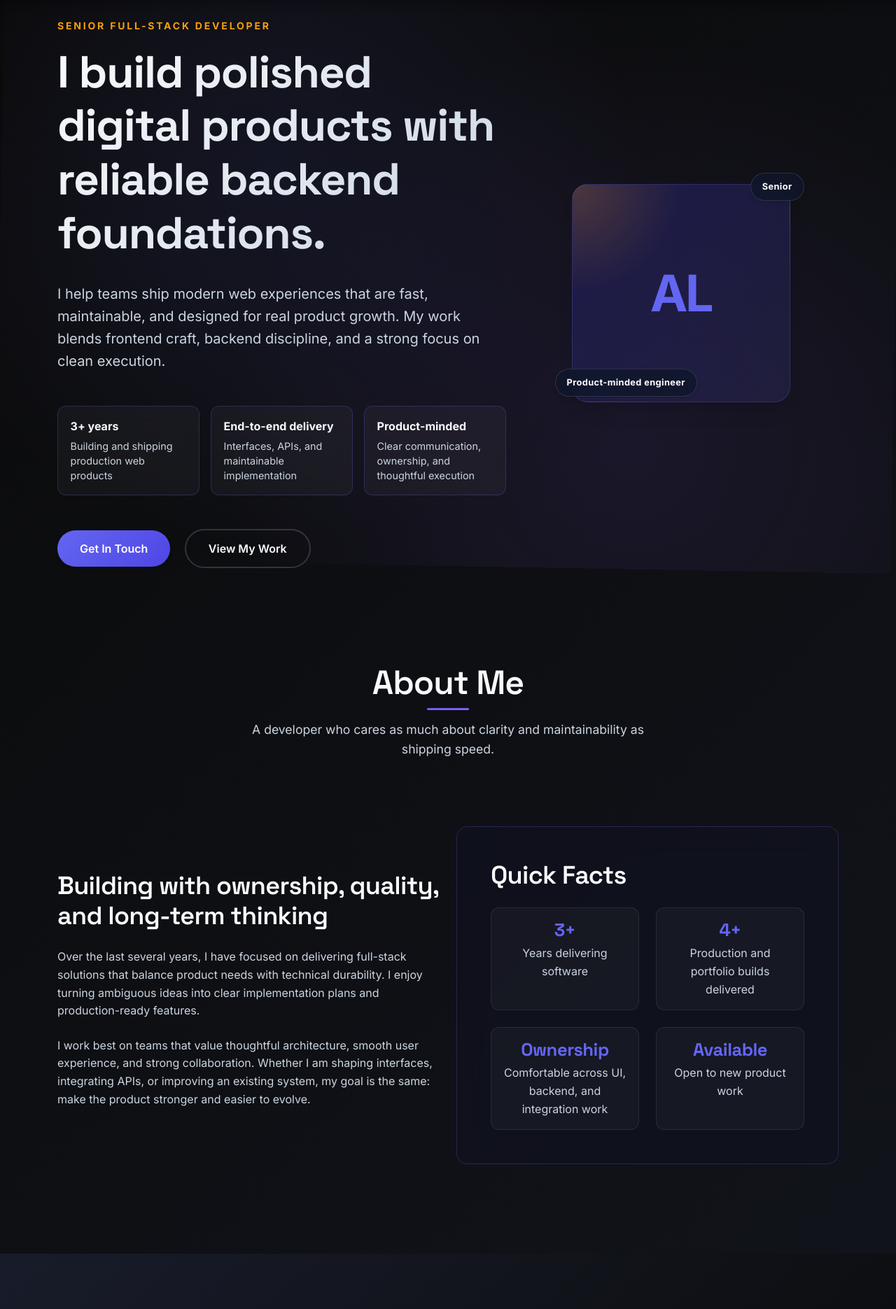
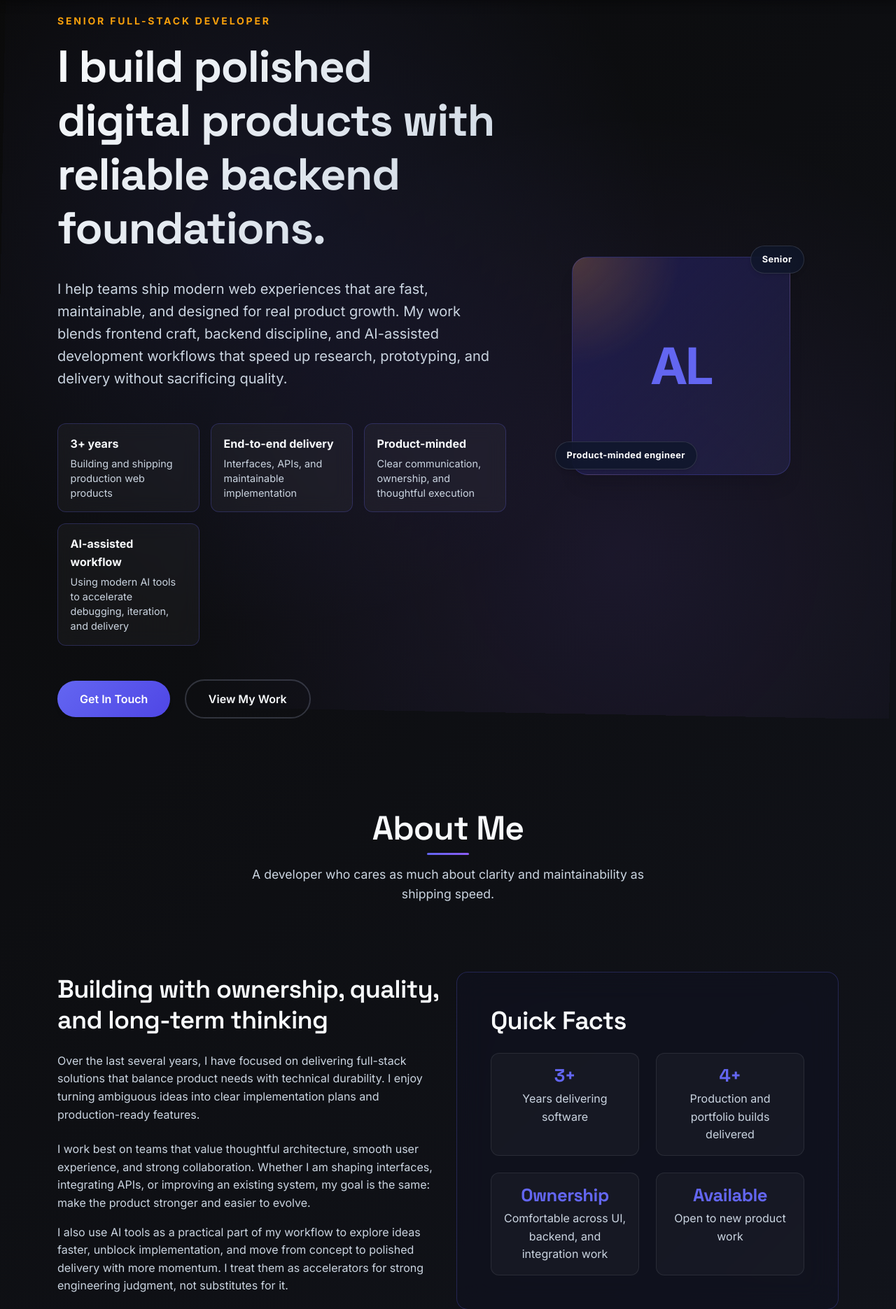
Before and after one commit to anto-nella-22/portfolio, a Django app: page / in a window 1280 px wide. Shown: the part 97-1968 px from the top of the page at 70% size. Run offline with Django 4.2, Linux system fonts and the light colour scheme; data that the repository does not hold is empty.

Commit message:
Update hero info.

```diff
--- a/core/static/core/css/styles.css
+++ b/core/static/core/css/styles.css
@@ -475,7 +475,7 @@ p {
 
 .hero-metrics {
     display: grid;
-    grid-template-columns: repeat(3, minmax(0, 1fr));
+    grid-template-columns: repeat(auto-fit, minmax(180px, 1fr));
     gap: var(--spacing-md);
     margin-bottom: var(--spacing-2xl);
     animation: slideInLeft 1.5s ease-out;
--- a/core/templates/core/home.html
+++ b/core/templates/core/home.html
@@ -46,7 +46,7 @@
                 <div class="hero-content">
                     <p class="hero-eyebrow">Senior Full-Stack Developer</p>
                     <h1 class="hero-title">I build polished digital products with reliable backend foundations.</h1>
-                    <p class="hero-subtitle">I help teams ship modern web experiences that are fast, maintainable, and designed for real product growth. My work blends frontend craft, backend discipline, and a strong focus on clean execution.</p>
+                    <p class="hero-subtitle">I help teams ship modern web experiences that are fast, maintainable, and designed for real product growth. My work blends frontend craft, backend discipline, and AI-assisted development workflows that speed up research, prototyping, and delivery without sacrificing quality.</p>
                     <div class="hero-metrics" aria-label="Key highlights">
                         <div class="hero-metric">
                             <strong>3+ years</strong>
@@ -59,6 +59,10 @@
                         <div class="hero-metric">
                             <strong>Product-minded</strong>
                             <span>Clear communication, ownership, and thoughtful execution</span>
+                        </div>
+                        <div class="hero-metric">
+                            <strong>AI-assisted workflow</strong>
+                            <span>Using modern AI tools to accelerate debugging, iteration, and delivery</span>
                         </div>
                     </div>
                     <div class="hero-cta">
@@ -91,6 +95,7 @@
                 <h3 class="content-heading">Building with ownership, quality, and long-term thinking</h3>
                 <p class="content-lead">Over the last several years, I have focused on delivering full-stack solutions that balance product needs with technical durability. I enjoy turning ambiguous ideas into clear implementation plans and production-ready features.</p>
                 <p>I work best on teams that value thoughtful architecture, smooth user experience, and strong collaboration. Whether I am shaping interfaces, integrating APIs, or improving an existing system, my goal is the same: make the product stronger and easier to evolve.</p>
+                <p>I also use AI tools as a practical part of my workflow to explore ideas faster, unblock implementation, and move from concept to polished delivery with more momentum. I treat them as accelerators for strong engineering judgment, not substitutes for it.</p>
             </div>
             <div class="col-lg-6">
                 <div class="card">
```
